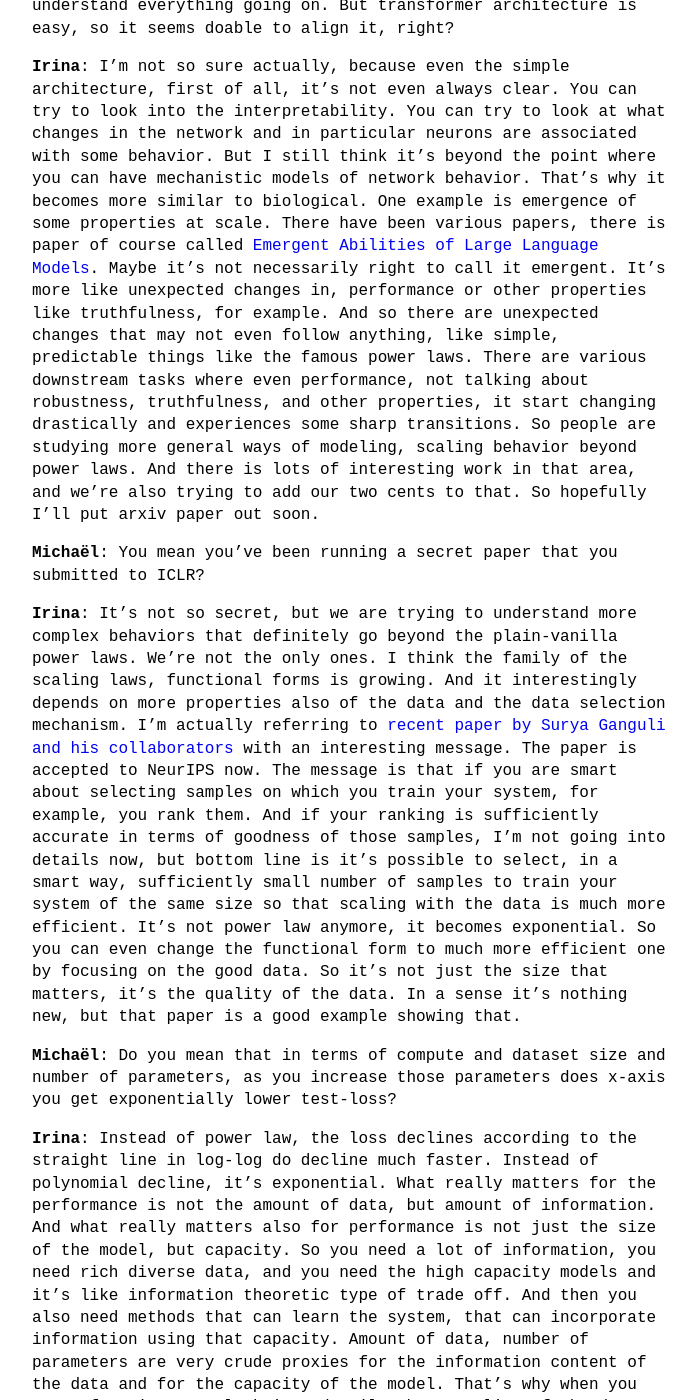
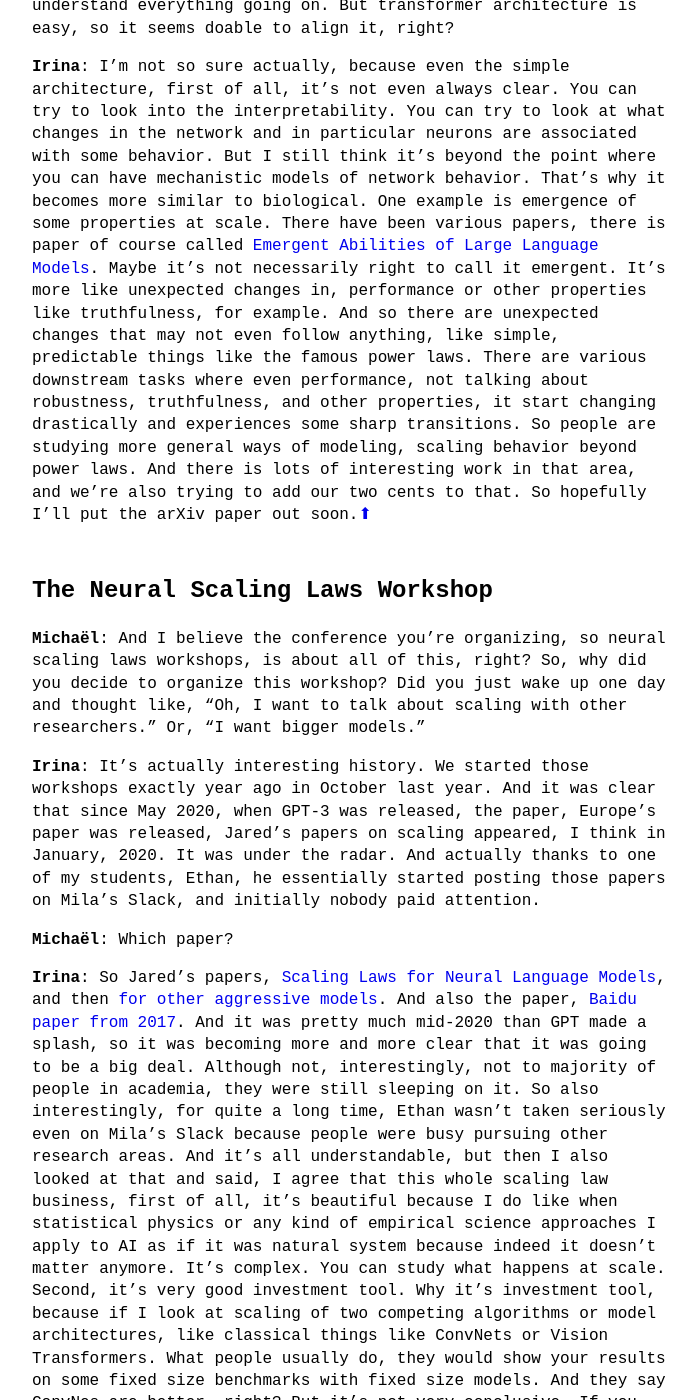
Before and after one commit to theinsideview/theinsideview.github.io, a Jekyll site: the page built from _posts/2022-10-18-irina.md, in a window 1280 px wide and 1400 px high, scrolled down 9651 px. Shown: the whole window, without its empty margins (288-984 px from the left). Built offline with Jekyll 4.4.1, drawn with Linux system fonts in a browser that asks for light colours; some of the changed text lies outside the part shown.

Commit message:
Update 2022-10-18-irina.md

```diff
--- a/_posts/2022-10-18-irina.md
+++ b/_posts/2022-10-18-irina.md
@@ -188,32 +188,12 @@
 
 **Irina**:
 I'm not so sure actually, because even the simple architecture, first of all, it's not even always clear. You can try to look into the interpretability. You can try to look at what changes in the network and in particular neurons are associated with some behavior. But I still think it's beyond the point where you can have mechanistic models of network behavior. That's why it becomes more similar to biological.
-One example is emergence of some properties at scale. There have been various papers, there is paper of course called [Emergent Abilities of Large Language Models](https://arxiv.org/abs/2206.07682). Maybe it's not necessarily right to call it emergent. It's more like unexpected changes in, performance or other properties like truthfulness, for example. And so there are unexpected changes that may not even follow anything, like simple, predictable things like the famous power laws. There are various downstream tasks where even performance, not talking about robustness, truthfulness, and other properties, it start changing drastically and experiences some sharp transitions. So people are studying more general ways of modeling, scaling behavior beyond power laws. And there is lots of interesting work in that area, and we're also trying to add our two cents to that. So hopefully I'll put arxiv paper out soon.
-
-**Michaël**:
-You mean you've been running a secret paper that you submitted to ICLR?
-
-**Irina**:
-It's not so secret, but we are trying to understand more complex behaviors that definitely go beyond the plain-vanilla power laws. We're not the only ones. I think the family of the scaling laws, functional forms is growing. And it interestingly depends on more properties also of the data and the data selection mechanism. I'm actually referring to [recent paper by Surya Ganguli and his collaborators](https://arxiv.org/abs/2206.14486) with an interesting message. The paper is accepted to NeurIPS now.
-The message is that if you are smart about selecting samples on which you train your system, for example, you rank them. And if your ranking is sufficiently accurate in terms of goodness of those samples, I'm not going into details now, but bottom line is it's possible to select, in a smart way, sufficiently small number of samples to train your system of the same size so that scaling with the data is much more efficient. It's not power law anymore, it becomes exponential. So you can even change the functional form to much more efficient one by focusing on the good data. So it's not just the size that matters, it's the quality of the data. In a sense it's nothing new, but that paper is a good example showing that.
-
-**Michaël**:
-Do you mean that in terms of compute and dataset size and number of parameters, as you increase those parameters does x-axis you get exponentially lower test-loss?
-
-**Irina**:
-Instead of power law, the loss declines according to the straight line in log-log do decline much faster. Instead of polynomial decline, it's exponential. What really matters for the performance is not the amount of data, but amount of information. And what really matters also for performance is not just the size of the model, but capacity.
-So you need a lot of information, you need rich diverse data, and you need the high capacity models and it's like information theoretic type of trade off. And then you also need methods that can learn the system, that can incorporate information using that capacity. Amount of data, number of parameters are very crude proxies for the information content of the data and for the capacity of the model. That's why when you start focusing, you look into details about quality of the data and that amount of information like in Surya's paper, then you start seeing that more efficient scaling is possible.
-
-**Michaël**:
-And to select the better quality data, how do you find it? You need a natural good model to find the good data, right?
-
-**Irina**:
-There are different ways, and actually that particular paper looks into several ways of ranking samples, the quality of samples, how good they are for improving your model. There is also the whole field of active learning. It's a field on it's own how to select samples that may give you the best improvement in your future performance for the minimum number. They're best at improving your sample complexity. One of the warnings of the paper was you really need to be good at finding such metric, such ranking, because if it's not good, you will not see such drastic improvements, obviously. But again, as I said, it's actually the whole area, separate area of research on how to rank the data samples in terms of their usefulness. And so as I said, it goes back to old field of active learning and beyond.<a href="#outline">⬆</a>
+One example is emergence of some properties at scale. There have been various papers, there is paper of course called [Emergent Abilities of Large Language Models](https://arxiv.org/abs/2206.07682). Maybe it's not necessarily right to call it emergent. It's more like unexpected changes in, performance or other properties like truthfulness, for example. And so there are unexpected changes that may not even follow anything, like simple, predictable things like the famous power laws. There are various downstream tasks where even performance, not talking about robustness, truthfulness, and other properties, it start changing drastically and experiences some sharp transitions. So people are studying more general ways of modeling, scaling behavior beyond power laws. And there is lots of interesting work in that area, and we're also trying to add our two cents to that. So hopefully I'll put the arXiv paper out soon.<a href="#outline">⬆</a>
 
 ## The Neural Scaling Laws Workshop
 
 **Michaël**:
-And as we said, this is a paper about optimal scaling. So optimal amount of compute data to scaling models efficiently, compute-wise. And I believe the conference organizing, so neural scaling laws workshops, is about all of this, right? So, why did you decide to organize this workshop? Did you just wake up one day and thought like, "Oh, I want to talk about scaling with other researchers." Or, "I want bigger models."
+And I believe the conference you're organizing, so neural scaling laws workshops, is about all of this, right? So, why did you decide to organize this workshop? Did you just wake up one day and thought like, "Oh, I want to talk about scaling with other researchers." Or, "I want bigger models."
 
 **Irina**:
 It's actually interesting history. We started those workshops exactly year ago in October last year. And it was clear that since May 2020, when GPT-3 was released, the paper, Europe's paper was released, Jared's papers on scaling appeared, I think in January, 2020. It was under the radar. And actually thanks to one of my students, Ethan, he essentially started posting those papers on Mila's Slack, and initially nobody paid attention.
```
